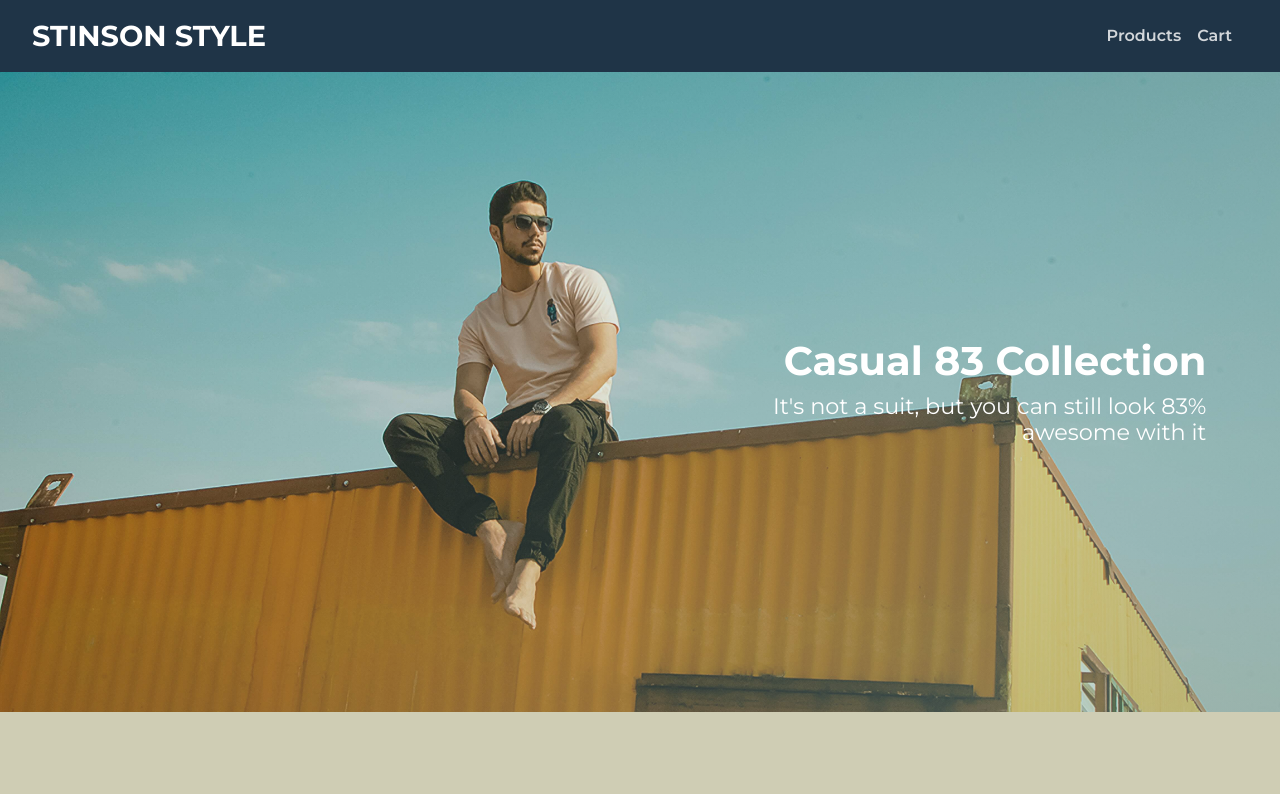
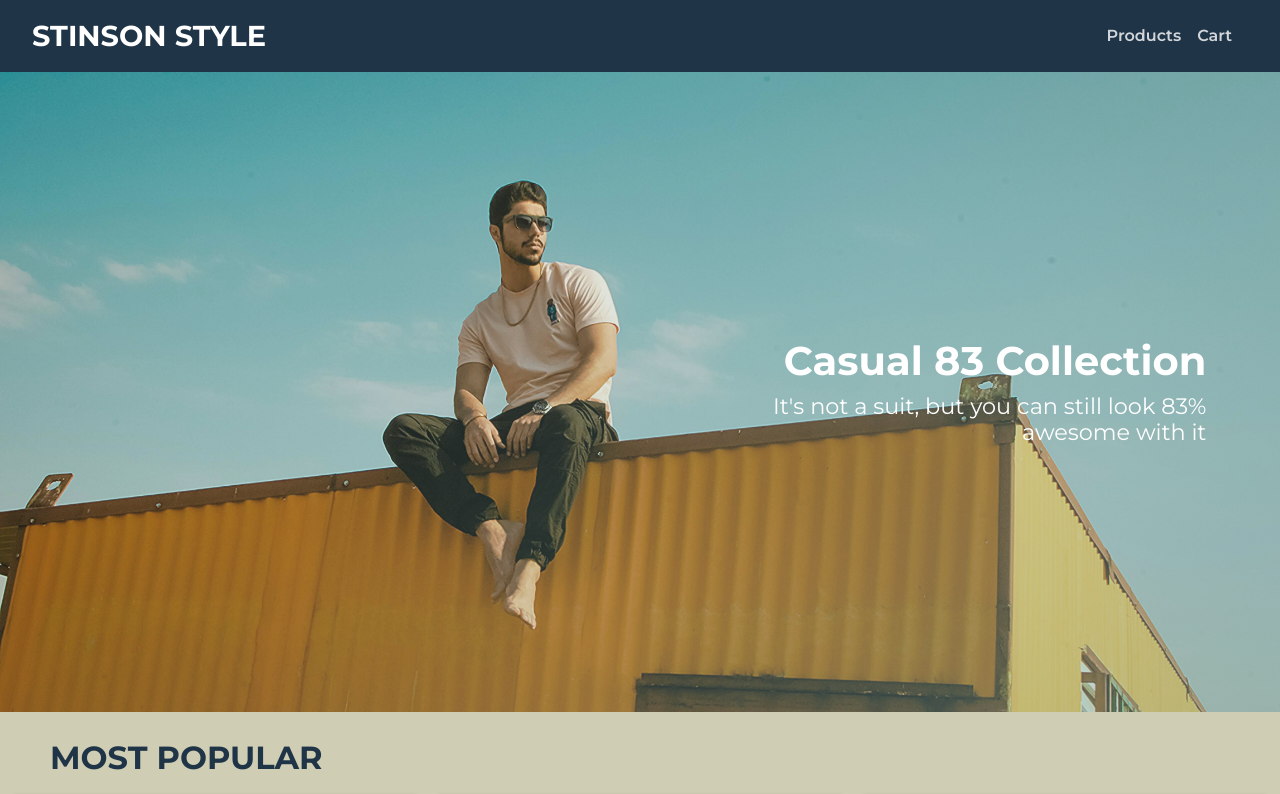
Before and after one commit to joaoo710/Carrinho, a React (Create React App) app: page / in a window 1280 px wide. Shown: the top 794 px of the page. Built offline with nearby package versions, Linux system fonts and the light colour scheme.

Commit message:
Insere secao de produtos em destaque na Home

```diff
--- a/src/pages/Home.js
+++ b/src/pages/Home.js
@@ -1,9 +1,12 @@
 import HomeCarousel from '../components/HomeCarousel';
+import ProductsHomeSection from '../components/ProductsHomeSection';
 
 const Home = (props) => {
+  const { addToCart } = props;
   return (
     <section>
       <HomeCarousel />
+      <ProductsHomeSection addToCart={addToCart} />
     </section>
   );
 };
```
